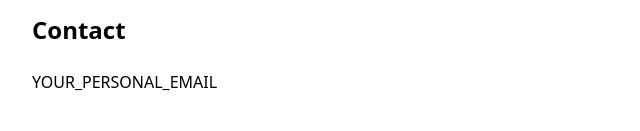
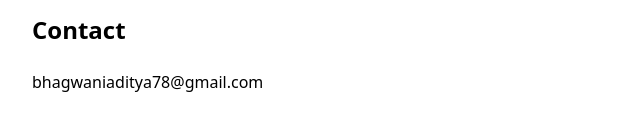
Before and after one commit to AdiBhagwani/donna, a plain HTML site: page donnaprivacy.html in a window 1280 px wide. Shown: the part 853-984 px from the top of the page, 288-928 px from the left. Drawn offline with Linux system fonts and the light colour scheme.

Commit message:
Update donnaprivacy.html

```diff
--- a/donnaprivacy.html
+++ b/donnaprivacy.html
@@ -22,5 +22,5 @@ including the Limited Use requirements.</p>
 <h2>Removing access</h2>
 <p>Access can be revoked at any time from the Google Account's Security settings under third-party access.</p>
 <h2>Contact</h2>
-<p>YOUR_PERSONAL_EMAIL</p>
+<p>bhagwaniaditya78@gmail.com</p>
 </body></html>
```
